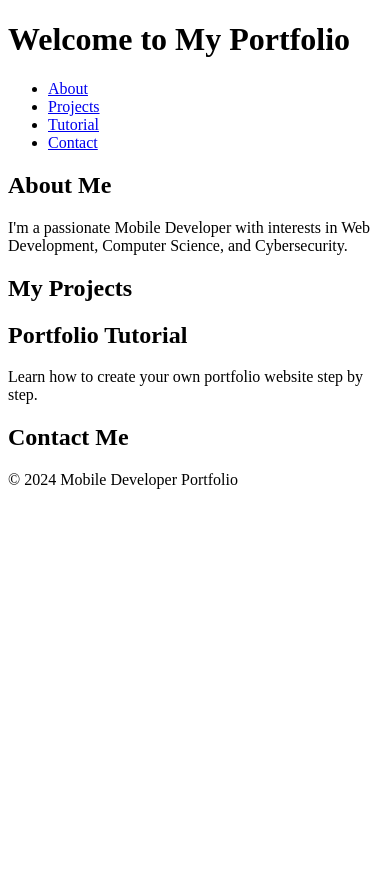
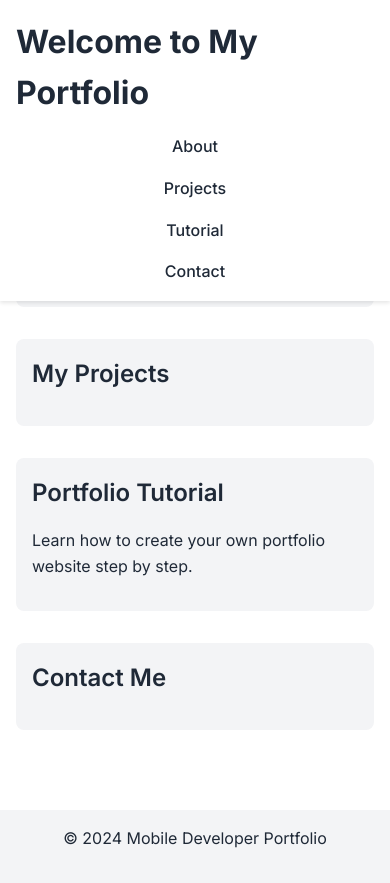
Before and after one commit to haithemradjaa/personal-Portfolio, a plain HTML site: page index.html in a window 390 px wide. Before the commit the page ends 844 px from the top, so only its background shows below. Drawn offline with Linux system fonts and the light colour scheme.

Commit message:
Add initial CSS styling with modern color scheme and responsive design

```diff
--- /dev/null
+++ b/css/styles.css
@@ -0,0 +1,127 @@
+/* CSS Variables for consistent theming */
+:root {
+    /* Color Scheme - Modern and Professional */
+    --primary-color: #2563eb;     /* Bright Blue */
+    --secondary-color: #1e40af;   /* Darker Blue */
+    --accent-color: #60a5fa;      /* Light Blue */
+    --background-color: #ffffff;  /* White */
+    --text-color: #1f2937;       /* Dark Gray */
+    --light-gray: #f3f4f6;       /* Light Gray for sections */
+
+    /* Typography */
+    --font-main: 'Inter', -apple-system, BlinkMacSystemFont, 'Segoe UI', Roboto, sans-serif;
+    --font-heading: 'Inter', -apple-system, BlinkMacSystemFont, 'Segoe UI', Roboto, sans-serif;
+
+    /* Spacing */
+    --spacing-small: 0.5rem;
+    --spacing-medium: 1rem;
+    --spacing-large: 2rem;
+
+    /* Container Width */
+    --max-width: 1200px;
+}
+
+/* Reset and Base Styles */
+* {
+    margin: 0;
+    padding: 0;
+    box-sizing: border-box;
+}
+
+body {
+    font-family: var(--font-main);
+    color: var(--text-color);
+    line-height: 1.6;
+    background-color: var(--background-color);
+}
+
+/* Typography */
+h1, h2, h3, h4, h5, h6 {
+    font-family: var(--font-heading);
+    margin-bottom: var(--spacing-medium);
+    color: var(--text-color);
+}
+
+h1 {
+    font-size: 2.5rem;
+    font-weight: 700;
+}
+
+h2 {
+    font-size: 2rem;
+    font-weight: 600;
+}
+
+p {
+    margin-bottom: var(--spacing-medium);
+}
+
+/* Layout */
+header {
+    background-color: var(--background-color);
+    padding: var(--spacing-medium);
+    box-shadow: 0 2px 4px rgba(0, 0, 0, 0.1);
+    position: fixed;
+    width: 100%;
+    top: 0;
+    z-index: 1000;
+}
+
+nav ul {
+    list-style: none;
+    display: flex;
+    gap: var(--spacing-medium);
+    justify-content: center;
+}
+
+nav a {
+    text-decoration: none;
+    color: var(--text-color);
+    font-weight: 500;
+    transition: color 0.3s ease;
+}
+
+nav a:hover {
+    color: var(--primary-color);
+}
+
+main {
+    max-width: var(--max-width);
+    margin: 80px auto 0;
+    padding: var(--spacing-medium);
+}
+
+section {
+    margin: var(--spacing-large) 0;
+    padding: var(--spacing-large);
+    border-radius: 8px;
+    background-color: var(--light-gray);
+}
+
+/* Footer */
+footer {
+    background-color: var(--light-gray);
+    padding: var(--spacing-medium);
+    text-align: center;
+    margin-top: var(--spacing-large);
+}
+
+/* Responsive Design */
+@media (max-width: 768px) {
+    nav ul {
+        flex-direction: column;
+        align-items: center;
+    }
+
+    h1 {
+        font-size: 2rem;
+    }
+
+    h2 {
+        font-size: 1.5rem;
+    }
+
+    section {
+        padding: var(--spacing-medium);
+    }
+}
--- a/index.html
+++ b/index.html
@@ -4,6 +4,10 @@
     <meta charset="UTF-8">
     <meta name="viewport" content="width=device-width, initial-scale=1.0">
     <title>Mobile Developer Portfolio</title>
+    <link rel="preconnect" href="https://fonts.googleapis.com">
+    <link rel="preconnect" href="https://fonts.gstatic.com" crossorigin>
+    <link href="https://fonts.googleapis.com/css2?family=Inter:wght@400;500;600;700&display=swap" rel="stylesheet">
+    <link rel="stylesheet" href="css/styles.css">
     <!-- We'll add CSS later -->
 </head>
 <body>
```
